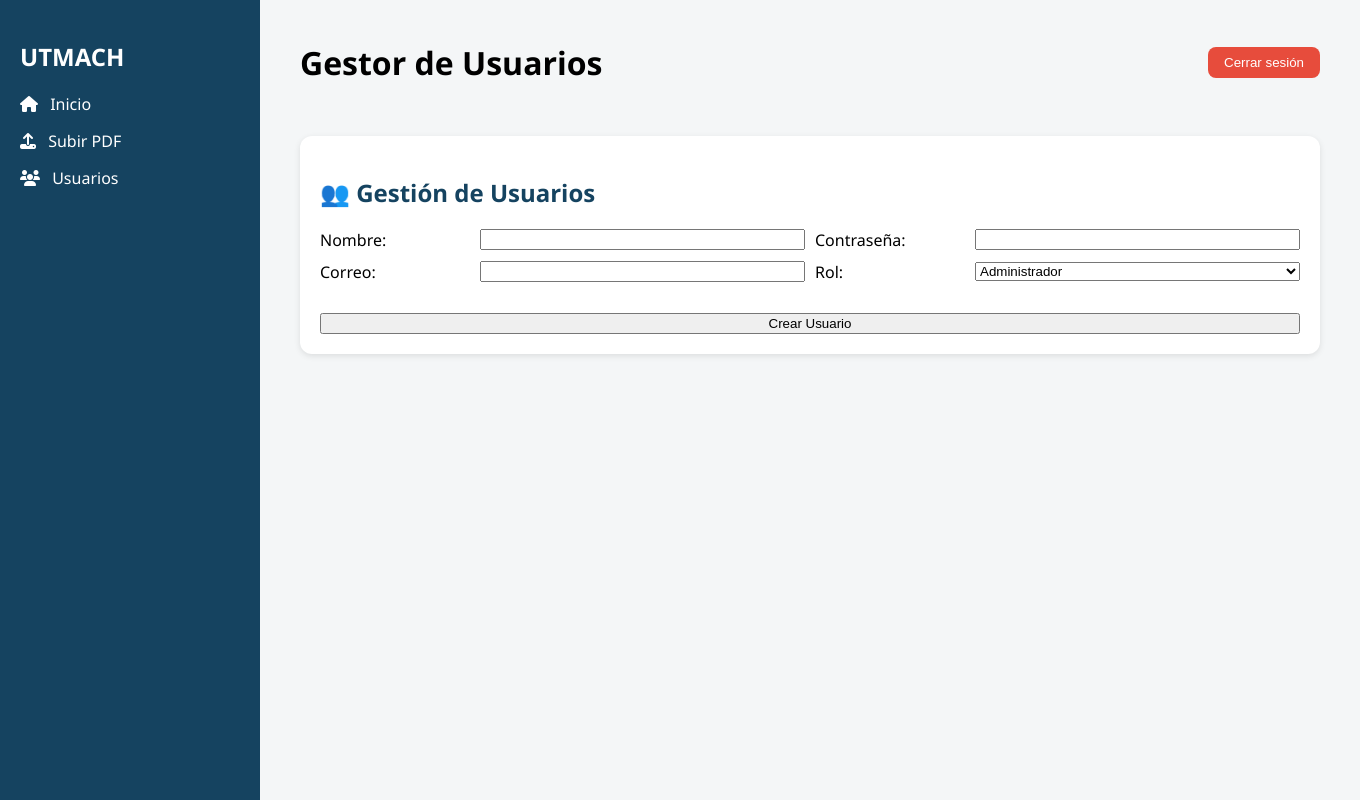
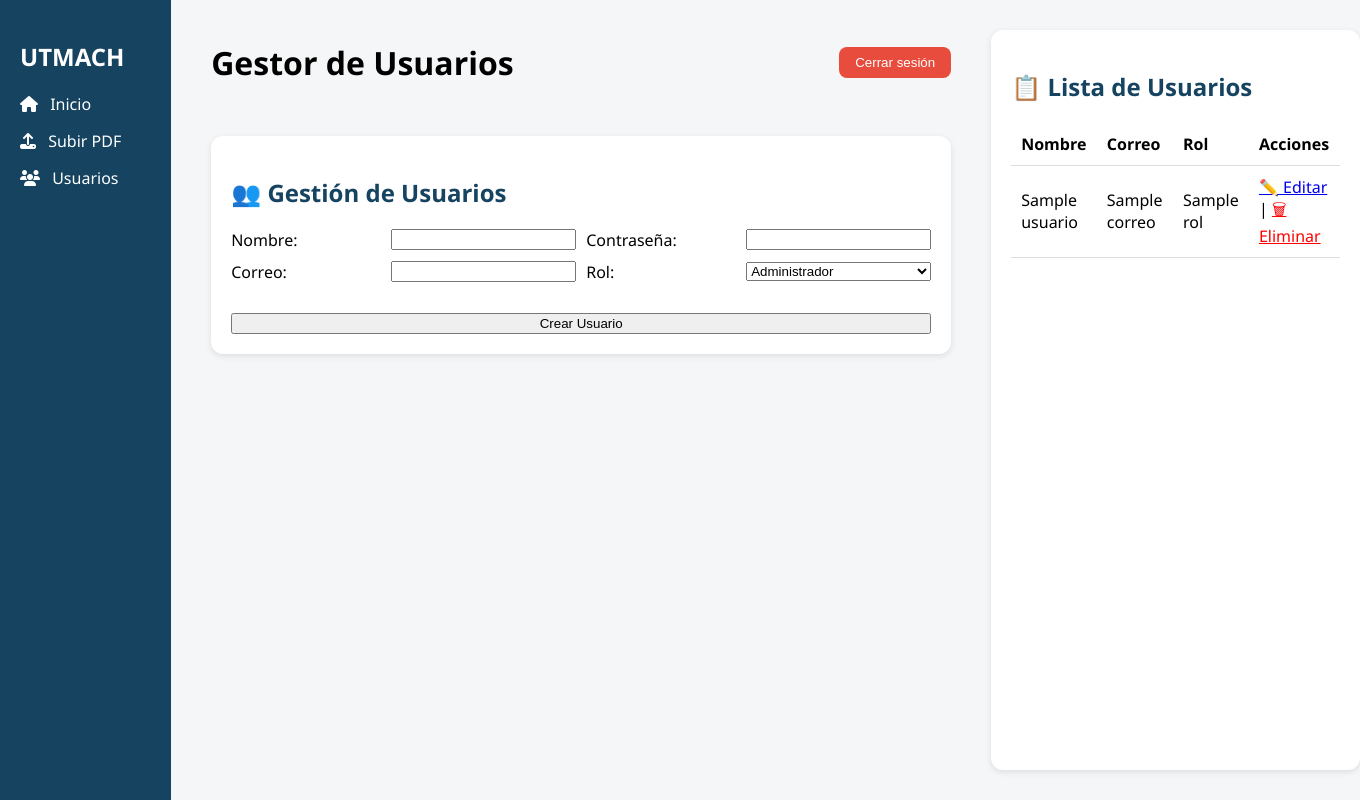
Before and after one commit to faustofi1262/neon-pdf-chatbot, a Flask app: page /usuarios in a window 1360 px wide. Run offline with Flask 3, Linux system fonts and the light colour scheme; a database or web service that is not in the repository returns one stand-in record (values such as "Sample title"); some libraries are stand-ins or nearby versions.

Commit message:
se agrega boton editar usuarios

```diff
--- a/app.py
+++ b/app.py
@@ -160,9 +160,16 @@ def eliminar_pdf():
         flash(f"⚠️ Error al eliminar el archivo: {e}")
 
     return redirect(url_for('panel'))
-@app.route('/usuarios', methods=['GET'])
+@app.route('/usuarios')
 def usuarios():
-    return render_template('usuarios.html')
+    conn = get_connection()
+    cur = conn.cursor()
+    cur.execute("SELECT id, nombre_usuario, contrasena_hash, correo, rol FROM usuarios ORDER BY id DESC")
+    lista_usuarios = cur.fetchall()
+    cur.close()
+    conn.close()
+    return render_template('usuarios.html', lista_usuarios=lista_usuarios)
+
 @app.route('/crear_usuario', methods=['POST'])
 def crear_usuario():
     nombre_usuario = request.form.get('nombre_usuario')
--- a/templates/usuarios.html
+++ b/templates/usuarios.html
@@ -64,6 +64,36 @@
         </form>
     </section>
     </main>
+    <section class="card" style="margin-top: 30px;">
+  <h2>📋 Lista de Usuarios</h2>
+  {% if lista_usuarios %}
+    <table>
+      <thead>
+        <tr>
+          <th>Nombre</th>
+          <th>Correo</th>
+          <th>Rol</th>
+          <th>Acciones</th>
+        </tr>
+      </thead>
+      <tbody>
+        {% for usuario in lista_usuarios %}
+        <tr>
+          <td>{{ usuario[1] }}</td>
+          <td>{{ usuario[3] }}</td>
+          <td>{{ usuario[4] }}</td>
+          <td>
+            <a href="{{ url_for('editar_usuario', id=usuario[0]) }}">✏️ Editar</a> |
+            <a href="{{ url_for('eliminar_usuario', id=usuario[0]) }}" onclick="return confirm('¿Seguro que deseas eliminar este usuario?');" style="color: red;">🗑 Eliminar</a>
+          </td>
+        </tr>
+        {% endfor %}
+      </tbody>
+    </table>
+  {% else %}
+    <p>No hay usuarios registrados.</p>
+  {% endif %}
+</section>
   </div>
 </body>
 </html>
```
